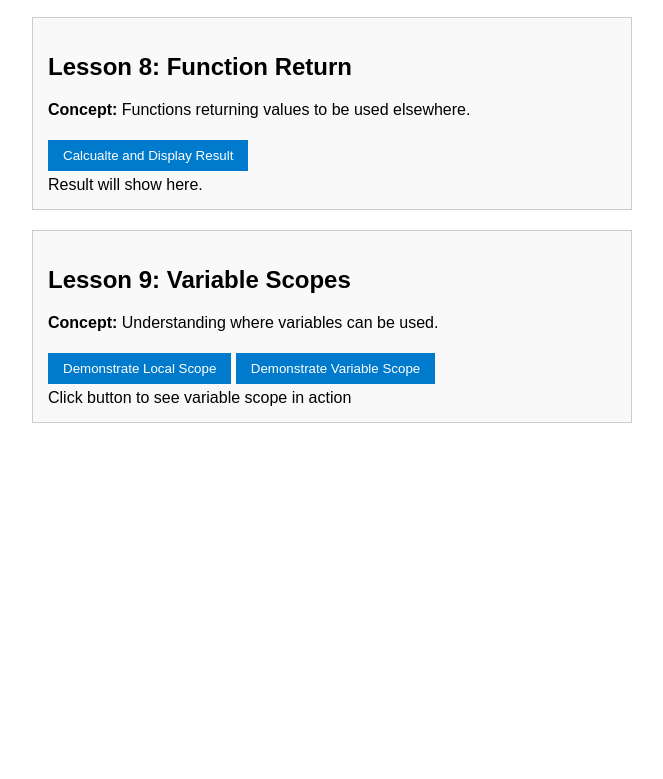
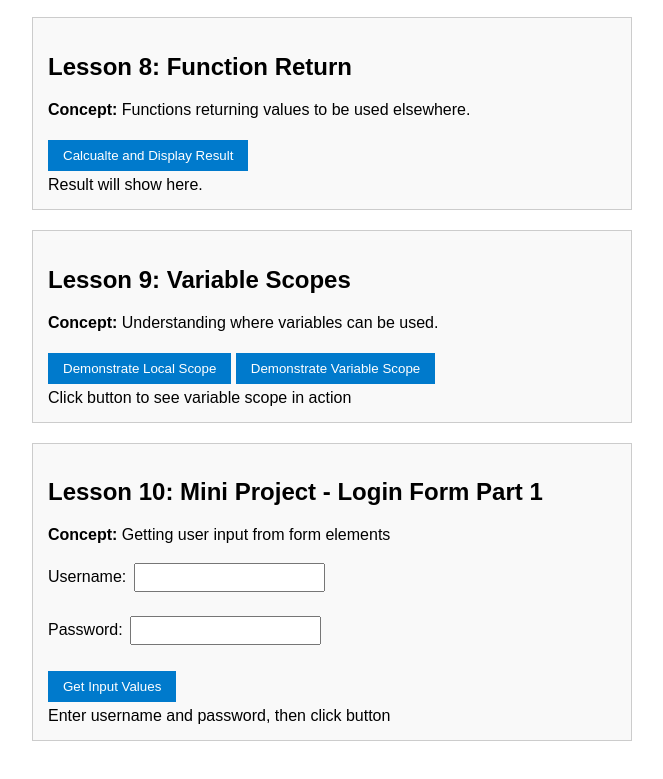
Before and after one commit to Agent1c/week4-javascript, a plain HTML site: page index.html in a window 1280 px wide. Shown: the part 1580-2359 px from the top of the page, without its empty margins (308-971 px from the left). Before the commit the page ends 2063 px from the top, so only its background shows below. Drawn offline with Linux system fonts and the light colour scheme.

Commit message:
Lesson 10: Login Form Part 1

```diff
--- a/index.html
+++ b/index.html
@@ -178,5 +178,49 @@
         </script>
     </div>
 
+
+    <div class="lesson">
+        <h2>Lesson 10: Mini Project - Login Form Part 1</h2>
+        <p><strong>Concept:</strong> Getting user input from form elements</p>
+
+        <form>
+            <label for="usernameInput10">Username:</label>
+            <input type="text" id="usernameInput10"/> <br><br>
+
+            <label for="passwordInput10">Password:</label>
+            <input type="password" id="passwordInput10"/> <br><br>
+
+            <button type="button" onclick="verifyUser10()">Get Input Values</button>
+        </form>
+
+        <div class="output" id="message10">Enter username and password, then click button</div>
+
+        <script>
+            function verifyUser10() {
+                var username = document.getElementById("usernameInput10").value;
+                var password =  document.getElementById("passwordInput10").value;
+
+                document.getElementById("message10").innerHTML = "Username entered: " +
+                username + "<br>Password entered: " + password;
+            }
+        </script>
+
+
+    </div>
+
+
+
+
+
+
+
+
+
+
+
+
+
+
+
 </body>
 </html>
```
